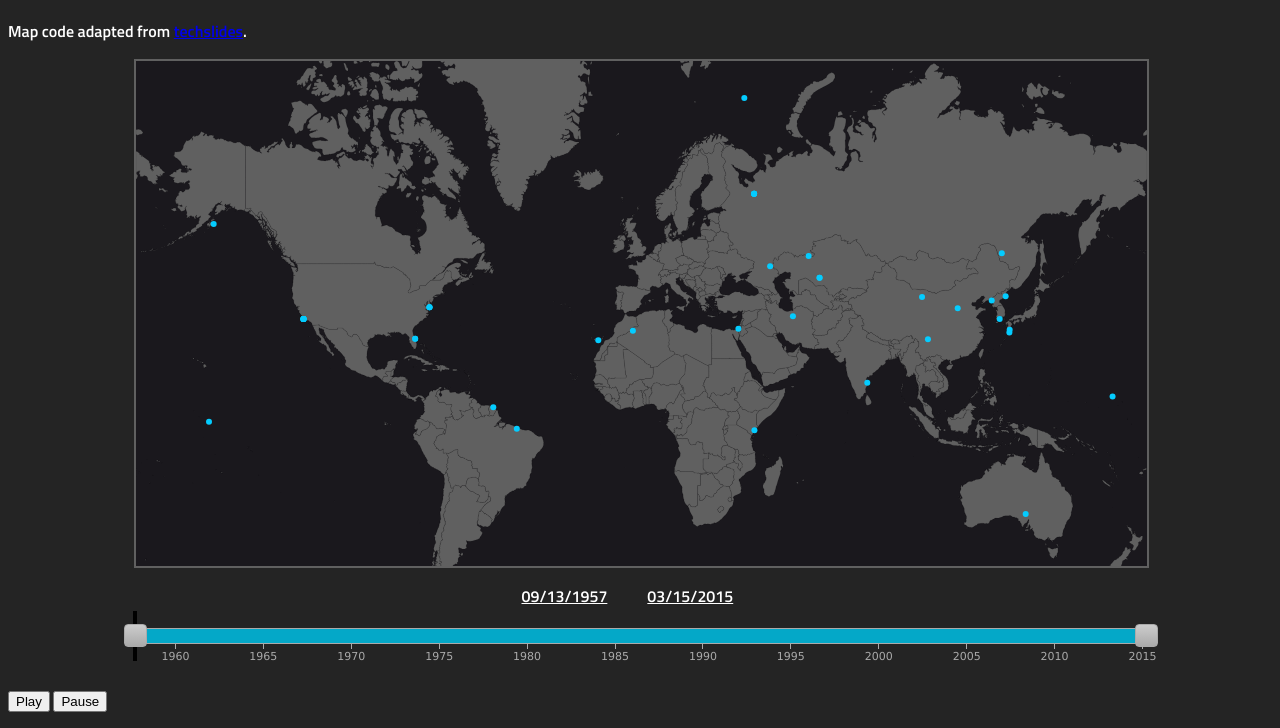
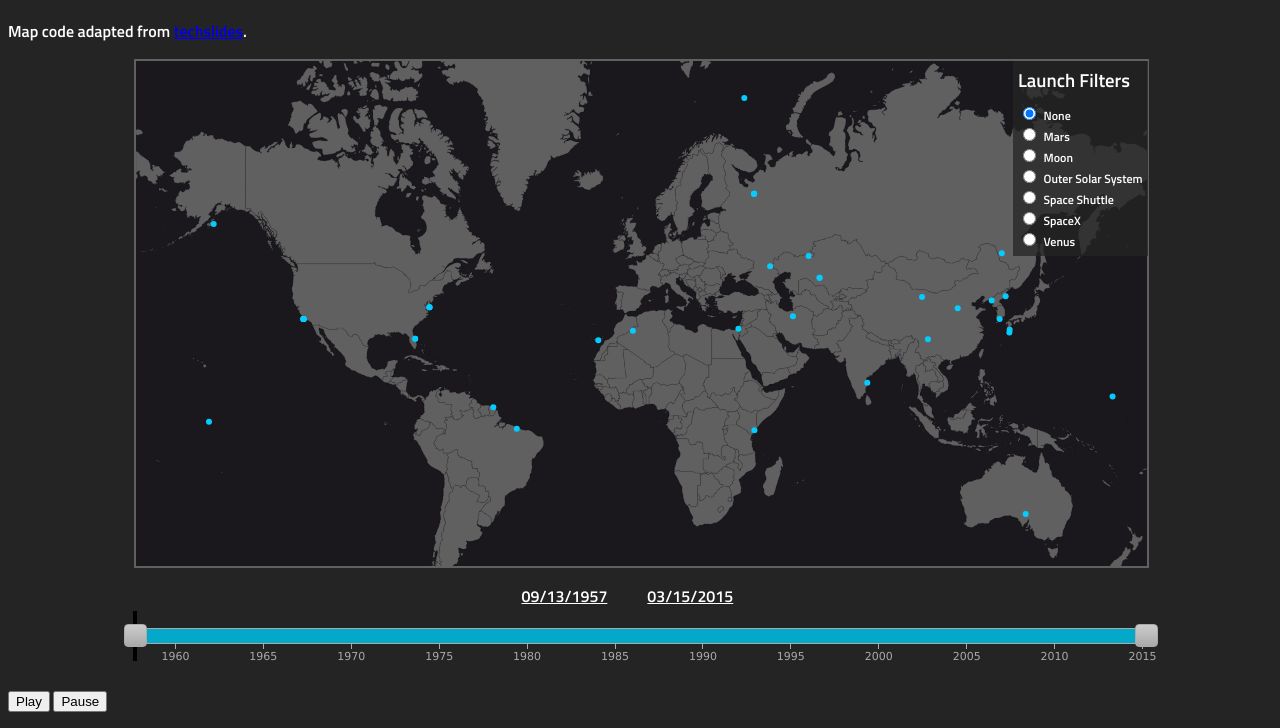
Before and after one commit to CSE512-15S/a3-sonjak3-natguy-nreiter, a plain HTML site: page index.html in a window 1280 px wide. Shown: the part 72-800 px from the top of the page. Drawn offline with nearby package versions, Linux system fonts and the light colour scheme.

Commit message:
Adding in filtering and hashmark display

```diff
--- a/css/visualization_styles.css
+++ b/css/visualization_styles.css
@@ -21,6 +21,7 @@ circle {
 #container {
   margin:10px 10%;
   height:100%;
+  position: relative;
 }
 
 #sliderContainer {
@@ -160,3 +161,26 @@ div.tooltip {
   background: rgba(255,255,255,.3);
   left: 175px;
 }
+
+#filters {
+  position: absolute;
+  top: 2px;
+  right: -2px;
+  background: rgba(36, 36, 36, 0.75);
+}
+
+#filters h3 {
+  padding: 5px;
+  margin: 0px;
+}
+
+#filter_tag_list {
+  list-style: none;
+  padding: 5px;
+  margin: 0px;
+  font-size: 12px;
+}
+
+#filters input {
+  margin-right: 5px;
+}
--- a/index.html
+++ b/index.html
@@ -21,7 +21,42 @@
     <h1>ROCKET LAUNCHES</h1>
     <p>Map code adapted from <a href="http://techslides.com/d3-map-starter-kit/">techslides</a>.</p>
 
-    <div id="container"></div>
+    <div id="container">
+      <div id="filters">
+        <h3>
+          Launch Filters
+        </h3>
+        <ul id="filter_tag_list">
+          <li>
+            <input type="radio" name="filter_tag" value="none" checked="checked" />
+            None
+          <li>
+            <input type="radio" name="filter_tag" value="Mars" />
+            Mars
+          </li>
+          <li>
+            <input type="radio" name="filter_tag" value="Moon" />
+            Moon
+          </li>
+          <li>
+            <input type="radio" name="filter_tag" value="Outer Solar System" />
+            Outer Solar System
+          </li>
+          <li>
+            <input type="radio" name="filter_tag" value="Space Shuttle" />
+            Space Shuttle
+          </li>
+          <li>
+            <input type="radio" name="filter_tag" value="SpaceX" />
+            SpaceX
+          </li>
+          <li>
+            <input type="radio" name="filter_tag" value="Venus" />
+            Venus
+          </li>
+        </ul>
+      </div>
+    </div>
     <div id="date_selectors">
       <div id="start_date_selector">
         <span id="start_date">
--- a/js/visualization.js
+++ b/js/visualization.js
@@ -82,8 +82,21 @@ function initialSetup() {
 
   setupPlayControls();
   drawPlayBar();
+  setupHashmarkArea();
 
+  $('#filter_tag_list input').change(changeTag);
+}
 
+function changeTag(evt) {
+  var tag = $(evt.target).val();
+
+  currentTags = [];
+
+  if(tag != 'none') {
+    currentTags.push(tag);
+  }
+
+  redraw();
 }
 
 function setupPlayControls() {
@@ -152,6 +165,8 @@ function updateSliderFromPickers() {
 // (Iterates through all entries, which may take a while)
 function drawHashmarks()
 {
+  clearHashmarks();
+
   // Only want to attempt to do this if there are actually tags set
   if (currentTags.length > 0)
   {
@@ -182,6 +197,22 @@ function drawHashmarks()
   }
 }
 
+function setupHashmarkArea() {
+  var pixelWidth = parseInt(d3.select("#slider").style("width"));
+
+  var svg = d3.select("#slider").append("svg")
+  .attr("id", "hashmark_canvas")
+  .attr("height", "20px")
+  .attr("width", pixelWidth + "px")
+  .style("position", "absolute")
+  .style("top", "-22px")
+  .style("left", "0px");
+}
+
+function clearHashmarks() {
+  $('#hashmark_canvas').empty();
+}
+
 function drawHashmarkAtDate(year, month, day, tag, success)
 {
   // Get color for hashmark
@@ -196,17 +227,11 @@ function drawHashmarkAtDate(year, month, day, tag, success)
   var xPos = progress * pixelWidth - 10.0;
 
   // Draw a line above the slider at this date
-  var svg = d3.select("#slider").append("svg")
-  .attr("id", "hashmark")
-  .attr("height", "20px")
-  .attr("width", "1px")
-  .style("position", "absolute")
-  .style("top", "-22px")
-  .style("left", xPos);
+  var svg = d3.select("#hashmark_canvas");
 
   var hashmark = svg.append("line")
-    .attr("x1", 0)
-    .attr("x2", 0)
+    .attr("x1", xPos)
+    .attr("x2", xPos)
     .attr("y1", "0")
     .attr("y2", "20")
     .style("stroke", color)
@@ -301,6 +326,7 @@ function redraw() {
   setup(width,height);
   drawMap(topo);
   drawLaunchSites();
+  drawHashmarks();
 }
 
 function redrawLaunchesOnly()
```
